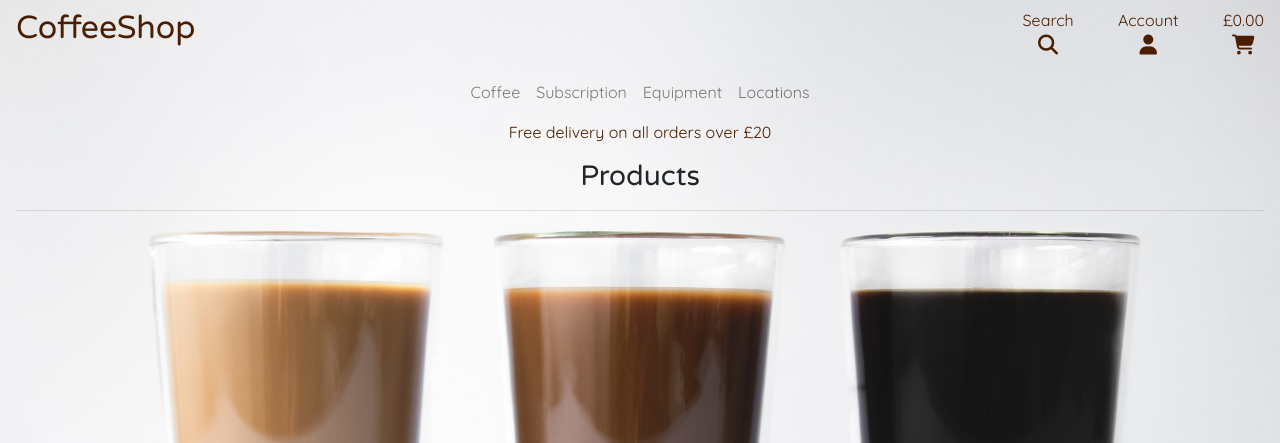
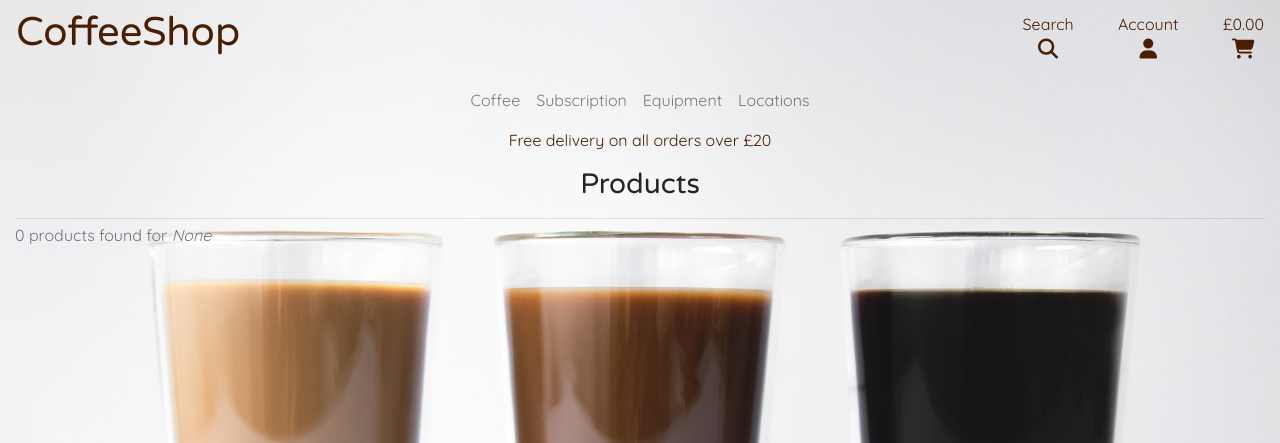
Before and after one commit to Code-Institute-Submissions/EllieThurlwell-project-five_AprResub, a Django app: a page that uses templates/base.html in a window 1280 px wide. Shown: the top 443 px of the page. Run offline with Django 3.2, Linux system fonts and the light colour scheme; data that the repository does not hold is empty; some libraries are stand-ins or nearby versions.

Commit message:
Add current category and search results displays

```diff
--- a/products/templates/products/product_detail.html
+++ b/products/templates/products/product_detail.html
@@ -28,6 +28,9 @@
                 <div class="product-detail-container mb-3 mt-md-3">
                     <p class="mb-0">{{ product.name }}</p>
                     <p class="lead mb-0 text-left">£{{ product.price }}</p>
+                    <p class="small mt-1">
+                        <a href="{% url 'products' %}?category={{ product.category.name }}">{{ product.category.friendly_name }}</a>
+                    </p>
                     {% if product.rating %}
                         <small class="text-muted">{{ product.rating }}/5</small>
                     {% else %}
--- a/products/templates/products/products.html
+++ b/products/templates/products/products.html
@@ -11,14 +11,21 @@
         <div class="row">
             <div class="col text-center">
                 <h3>Products</h3>
+                {% for cat in current_categories %}
+                    <a href="{% url 'products' %}?category={{ cat.name }}">
+                        <span class="p-2 mt-2 badge">{{ cat.friendly_name }}</span>
+                    </a>
+                {% endfor %}
                 <hr class="mb-1">
             </div>
-            <!-- will also include any current filtering -->
         </div>
         <div class="row">
             <div class="product-container col-12">
-                <div class="row">
+                <div class="row mb-2">
                     <!-- number of products in result -->
+                    <div class="col">
+                        <p class="text-muted">{{ products|length }} products found for <em>{{ search_term }}</em></p>
+                    </div>
                 </div>
                 <div class="row">
                     {% for product in products %}
@@ -42,6 +49,9 @@
                                     <div class="row">
                                         <div class="col">
                                             <p class="lead mb-0 text-left">£{{ product.price }}</p>
+                                            <!-- <p class="small mt-1">
+                                                <a href="{% url 'products' %}?category={{ product.category.friendly_name }}">{{ product.category.friendly_name }}</a>
+                                            </p> -->
                                             {% if product.rating %}
                                                 <small class="text-muted">{{ product.rating }}/5</small>
                                             {% else %}
--- a/products/views.py
+++ b/products/views.py
@@ -10,7 +10,7 @@ def all_products(request):
     """ view to display all products """
     products = Product.objects.all()
     query = None
-    category = None
+    categories = None
 
     if request.GET:
         if 'category' in request.GET:
--- a/templates/base.html
+++ b/templates/base.html
@@ -42,7 +42,7 @@
             <div class="col-12 col-lg-9 my-auto text-center text-lg-left">
                 <span>
                     <a href="{% url 'home' %}" class="nav-link">
-                        <h2 class="logo brown">CoffeeShop</h2>
+                        <h1 class="logo brown">CoffeeShop</h1>
                     </a>
                 </span>
             </div>
```
